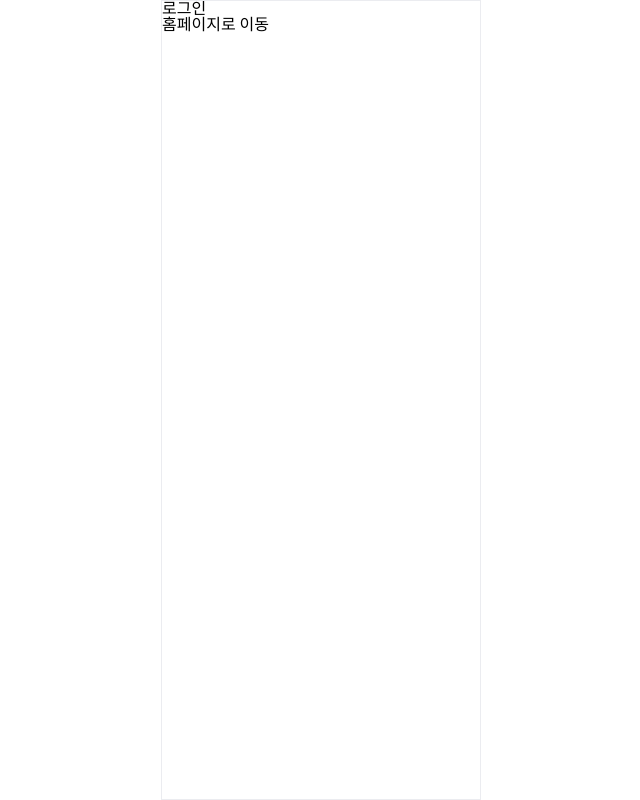
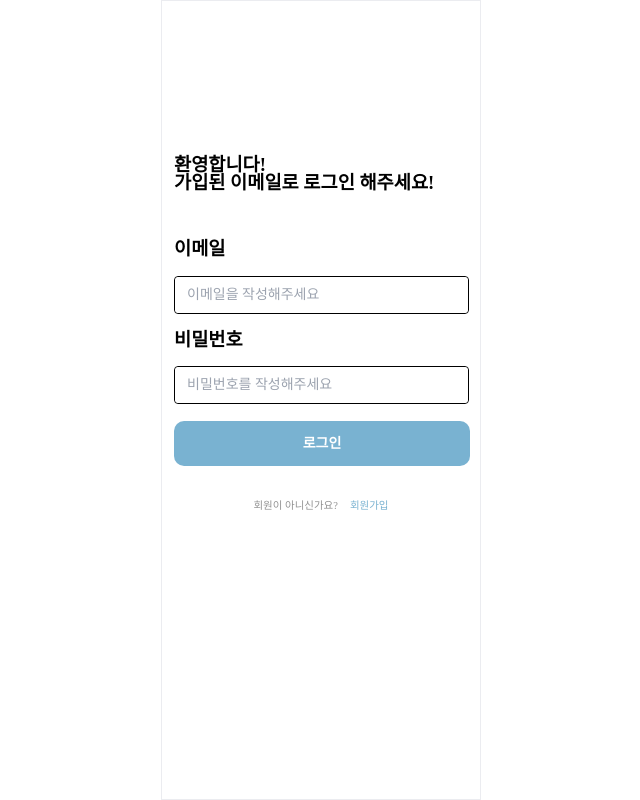
Before and after one commit to FRONTENDSCHOOL10/seven-11, a React (Vite) app: page /login in a window 1280 px wide. Shown: the whole page, without its empty margins (319-959 px from the left). Built offline with nearby package versions, Linux system fonts and the light colour scheme.

Commit message:
[Feat] 로그인 페이지 구현 - 로그인 시 input의 value로 formState 관리 - formState localStorage에 저장 - storage set, get, clear하는 함수 생성(getStorageData)

```diff
--- /dev/null
+++ b/src/api/user.js
@@ -0,0 +1,25 @@
+import pb from './pb';
+
+export async function userSignUp(username, email, password) {
+  const newUser = {
+    email,
+    username,
+    password,
+    passwordConfirm: password,
+    emailVisibility: true,
+  };
+
+  const authData = await pb.collection('users').create(newUser);
+
+  return authData;
+}
+
+export async function userSignIn(email, password) {
+  const authData = await pb
+    .collection('users')
+    .authWithPassword(email, password);
+
+  return authData;
+}
+
+export function signOut() {}
--- a/src/components/InputText.jsx
+++ b/src/components/InputText.jsx
@@ -1,20 +1,31 @@
-import { string, func } from 'prop-types';
+import { string, func, oneOf } from 'prop-types';
+import { useState } from 'react';
 
 InputText.propTypes = {
   placeholder: string,
   onChange: func,
+  inputType: oneOf(['email', 'text', 'password']),
+  name: string,
 };
 
-function InputText({ placeholder, onChange }) {
+function InputText({ inputType, placeholder, onChange, name }) {
+  const [inputValue, setInputValue] = useState('');
+
+  const handleInput = (e) => {
+    const userInputValue = e.target.value;
+    setInputValue(userInputValue);
+    onChange?.(userInputValue);
+  };
   return (
     <div className="border rounded border-black w-[295px] h-[38px] ">
       <input
-        className="pl-3 text-base w-full h-full rounded
-           "
-        type="text"
+        className="pl-3 text-base w-full h-full rounded"
+        type={inputType}
         id="InputText"
+        name={name}
         placeholder={placeholder}
-        onChange={onChange}
+        onInput={handleInput}
+        defaultValue={inputValue}
       />
     </div>
   );
--- a/src/components/NormalButton.jsx
+++ b/src/components/NormalButton.jsx
@@ -3,11 +3,16 @@ import { func, string } from 'prop-types';
 NormalButton.propTypes = {
   label: string.isRequired,
   onClick: func,
+  btnType: string,
 };
 
-export default function NormalButton({ label, onClick }) {
+export default function NormalButton({ btnType, label, onClick }) {
+  let type = 'button';
+  if (btnType === 'submit') type = 'submit';
+
   return (
     <button
+      type={type}
       onClick={onClick}
       className="w-[296px] h-[45px] p-3 bg-primary text-white rounded-button text-base font-semibold  "
     >
--- a/src/pages/Login.jsx
+++ b/src/pages/Login.jsx
@@ -1,10 +1,85 @@
-import { Link } from 'react-router-dom';
+import { userSignIn } from '@/api/user';
+import InputText from '@/components/InputText';
+import NormalButton from '@/components/NormalButton';
+import { setStorageData } from '@/utils/getStorageData';
+import { useState } from 'react';
+import { Link, useNavigate } from 'react-router-dom';
 
 export default function Login() {
+  const AUTH_KEY = 'authInfo';
+  const navigate = useNavigate();
+  const [formState, setFormState] = useState({
+    email: '',
+    password: '',
+  });
+
+  const handleSignIn = async (e) => {
+    e.preventDefault();
+
+    try {
+      const { email, password } = formState;
+
+      const authData = await userSignIn(email, password);
+
+      const { record: user, token } = authData;
+      const authInfo = { user, token };
+      setStorageData(AUTH_KEY, authInfo);
+
+      navigate('/home');
+    } catch (error) {
+      console.log('auth 에러:', error);
+      alert('로그인 정보가 일치하지 않습니다.');
+    }
+  };
+
+  const handleEmailInput = (value) => {
+    setFormState((prev) => ({
+      ...prev,
+      email: value,
+    }));
+  };
+
+  const handlePasswordInput = (value) => {
+    setFormState((prev) => ({
+      ...prev,
+      password: value,
+    }));
+  };
+
   return (
-    <>
-      <h1>로그인</h1>
-      <Link to={'/home'}>홈페이지로 이동</Link>
-    </>
+    <div className="p-3">
+      <div className="h-[180px] flex flex-col justify-end text-lg font-semibold mb-[47px]">
+        <h1>환영합니다!</h1>
+        <h1>가입된 이메일로 로그인 해주세요!</h1>
+      </div>
+
+      <form className="flex flex-col gap-[17px]" onSubmit={handleSignIn}>
+        <div className="flex flex-col gap-[17px]">
+          <label className="text-lg font-semibold">이메일</label>
+          <InputText
+            name="email"
+            inputType={'email'}
+            onChange={handleEmailInput}
+            placeholder="이메일을 작성해주세요"
+          />
+        </div>
+        <div className="flex flex-col gap-[17px]">
+          <label className="text-lg font-semibold">비밀번호</label>
+          <InputText
+            name="password"
+            inputType={'password'}
+            onChange={handlePasswordInput}
+            placeholder="비밀번호를 작성해주세요"
+          />
+        </div>
+        <NormalButton btnType="submit" label="로그인" />
+        <div className="text-sm flex justify-center h-[45px] items-center gap-3">
+          <span className="text-gray-300">회원이 아니신가요?</span>
+          <Link className="text-primary" to={'/signup'}>
+            회원가입
+          </Link>
+        </div>
+      </form>
+    </div>
   );
 }
--- /dev/null
+++ b/src/utils/getStorageData.js
@@ -0,0 +1,19 @@
+export function getStorageData(
+  key,
+  initialValue = null,
+  storageType = 'local'
+) {
+  const storage = storageType === 'local' ? localStorage : sessionStorage;
+  const data = storage.getItem(key);
+  return data ? JSON.parse(data) : initialValue;
+}
+
+export function setStorageData(key, value, storageType = 'local') {
+  const storage = storageType === 'local' ? localStorage : sessionStorage;
+  storage.setItem(key, JSON.stringify(value));
+}
+
+export function removeStorageData(key, storageType = 'local') {
+  const storage = storageType === 'local' ? localStorage : sessionStorage;
+  storage.removeItem(key);
+}
```
